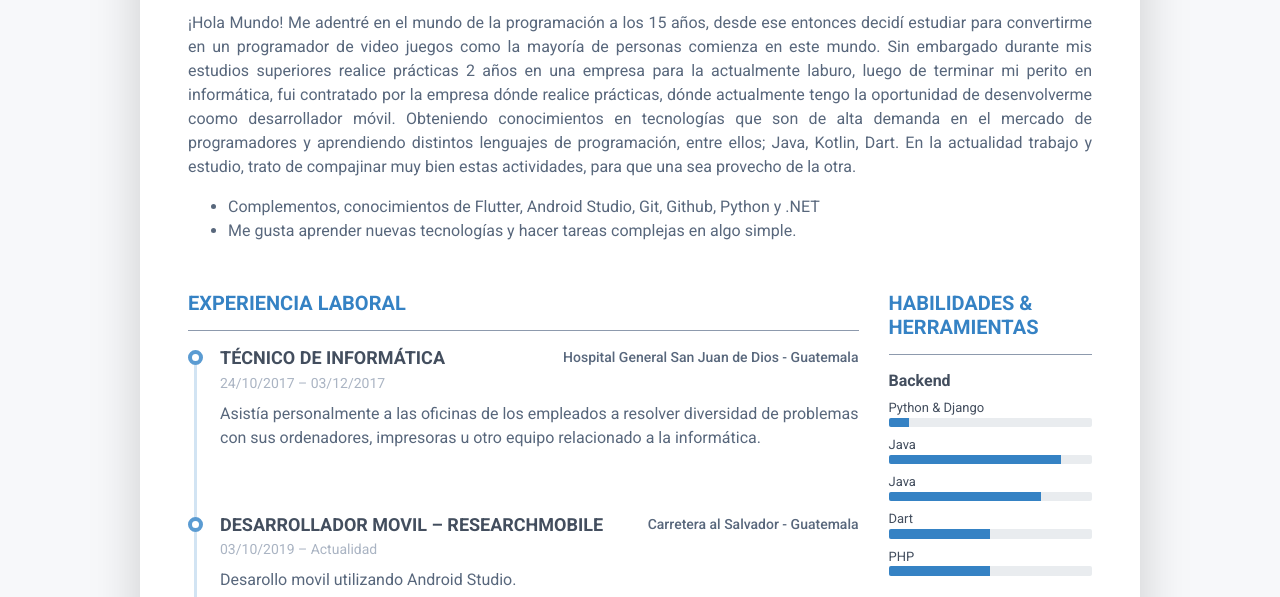
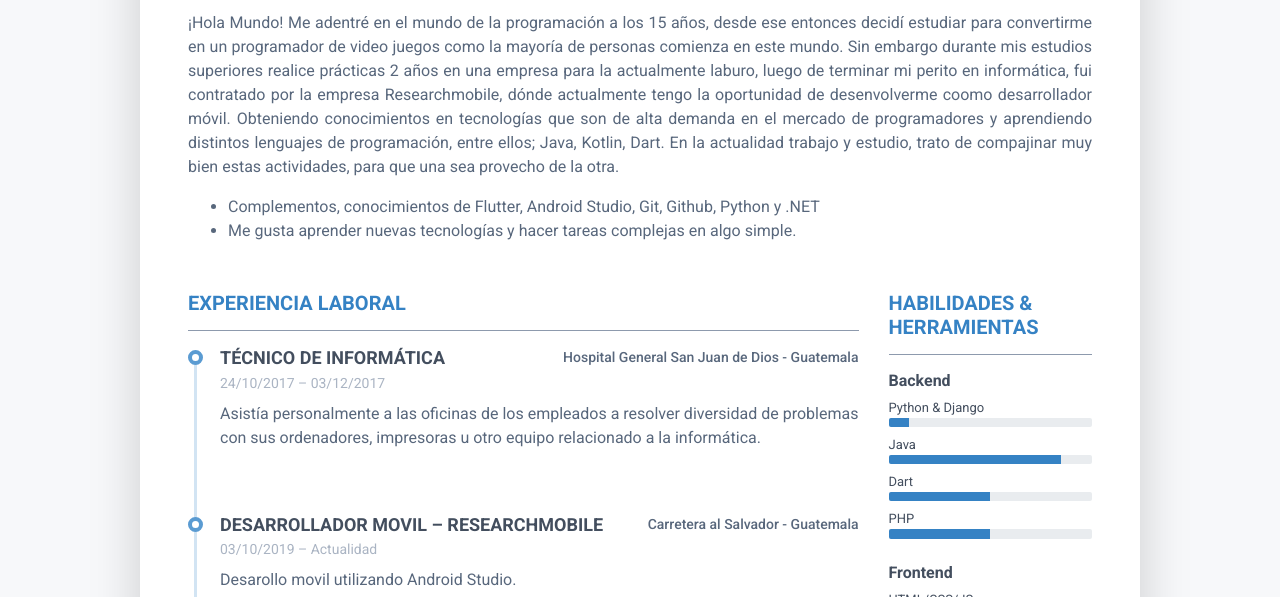
Before and after one commit to DanielinPOO/cv_web, a plain HTML site: page index.html in a window 1280 px wide. Shown: the part 343-940 px from the top of the page. Drawn offline with Linux system fonts and the light colour scheme.

Commit message:
update index.html

```diff
--- a/index.html
+++ b/index.html
@@ -64,8 +64,8 @@
                         <section class="resume-section summary-section mb-5">
                             <h2 class="resume-section-title text-uppercase font-weight-bold pb-3 mb-3">Carrera profesional</h2>
                             <div class="resume-section-content text-justify">
-                                <p>¡Hola Mundo! Me adentré en el mundo de la programación a los 15 años, desde ese entonces decidí estudiar para convertirme en un programador de video juegos como la mayoría de personas comienza en este mundo. Sin embargado
-                                    durante mis estudios superiores realice prácticas 2 años en una empresa para la actualmente laburo, luego de terminar mi perito en informática, fui contratado por la empresa dónde realice prácticas, dónde actualmente
+                                <p>¡Hola Mundo! Me adentré en el mundo de la programación a los 15 años, desde ese entonces decidí estudiar para convertirme en un programador de video juegos como la mayoría de personas comienza en este mundo. Sin embargo
+                                    durante mis estudios superiores realice prácticas 2 años en una empresa para la actualmente laburo, luego de terminar mi perito en informática, fui contratado por la empresa Researchmobile, dónde actualmente
                                     tengo la oportunidad de desenvolverme coomo desarrollador móvil. Obteniendo conocimientos en tecnologías que son de alta demanda en el mercado de programadores y aprendiendo distintos lenguajes de programación, entre
                                     ellos; Java, Kotlin, Dart. En la actualidad trabajo y estudio, trato de compajinar muy bien estas actividades, para que una sea provecho de la otra.
                                 </p>
@@ -242,13 +242,6 @@
                                                         <div class="resume-skill-name">Java</div>
                                                         <div class="progress resume-progress">
                                                             <div class="progress-bar theme-progress-bar-dark" role="progressbar" style="width: 85%" aria-valuenow="25" aria-valuemin="0" aria-valuemax="100"></div>
-                                                        </div>
-                                                    </li>
-
-                                                    <li class="mb-2">
-                                                        <div class="resume-skill-name">Java</div>
-                                                        <div class="progress resume-progress">
-                                                            <div class="progress-bar theme-progress-bar-dark" role="progressbar" style="width: 75%" aria-valuenow="25" aria-valuemin="0" aria-valuemax="100"></div>
                                                         </div>
                                                     </li>
 
@@ -439,7 +432,7 @@
                                     </div>
                                     <div class="col-lg-4">
 
-                                        <section class="resume-section reference-section mb-3">
+                                       <!-- <section class="resume-section reference-section mb-3">
                                             <h2 class="resume-section-title text-uppercase font-weight-bold pb-3 mb-3">Reconocimiento</h2>
                                             <div class="resume-section-content">
                                                 <ul class="list-unstyled resume-awards-list">
@@ -453,7 +446,7 @@
                                                 </ul>
                                             </div>
                                         </section>
-                                        <!--//awards-section-->
+                                        //awards-section-->
                                     </div>
                                 </div>
                                 <!--//row-->
```
